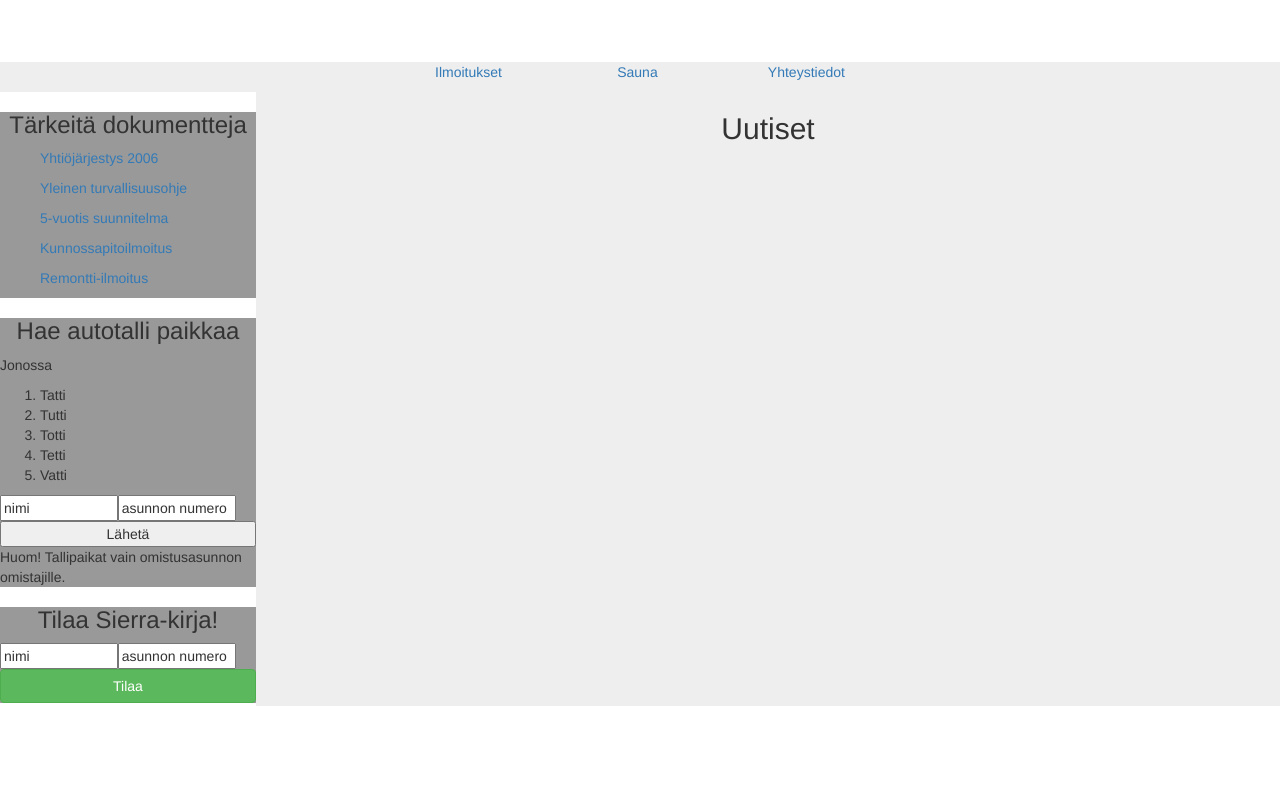
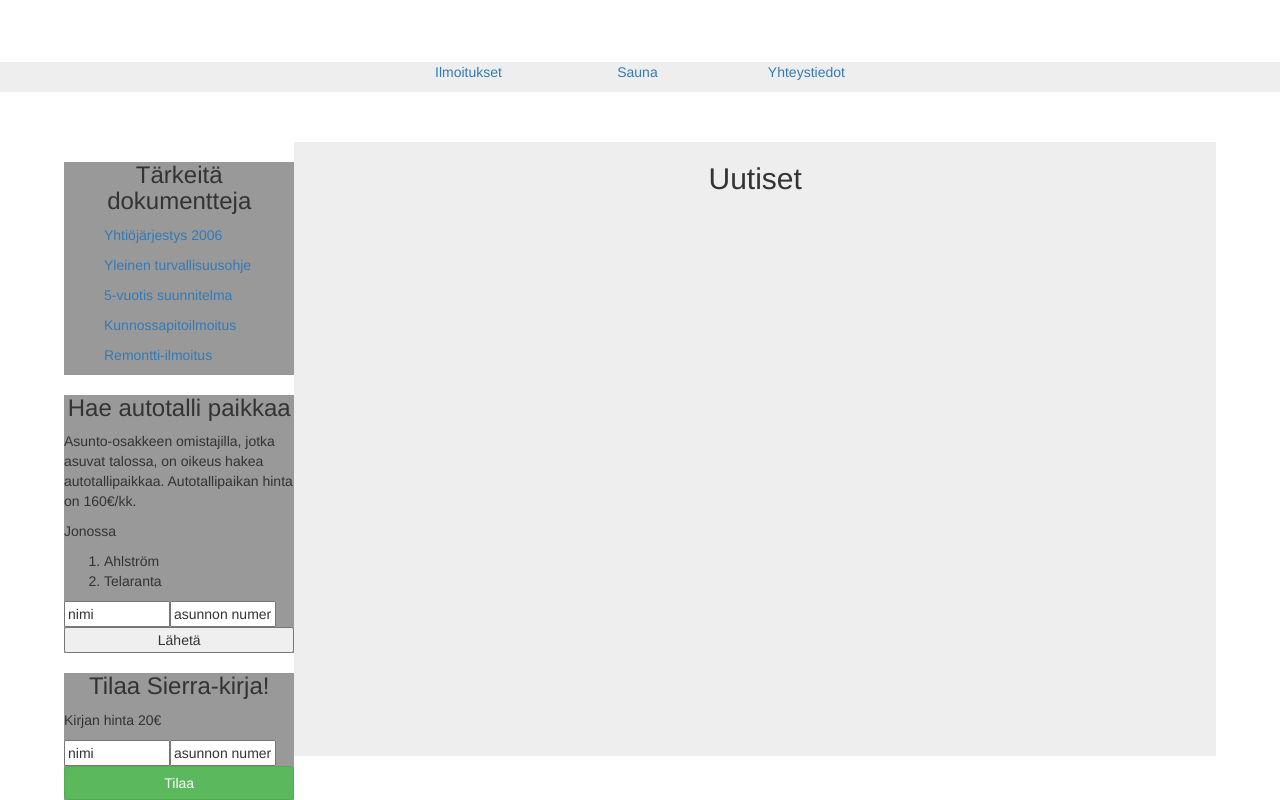
Before and after one commit to lehtone1/Sierra, an Angular app: page /announcement in a window 1280 px wide. Shown: the part 598-1398 px from the top of the page. Before the commit the page ends 1304 px from the top, so only its background shows below. Built offline with nearby package versions, Linux system fonts and the light colour scheme.

Commit message:
Text additions

```diff
--- a/src/app/announcement/side-box/buy-book/buy-book.component.html
+++ b/src/app/announcement/side-box/buy-book/buy-book.component.html
@@ -1,5 +1,6 @@
 <div class="order-book">
   <h3>Tilaa Sierra-kirja!</h3>
+  <p>Kirjan hinta 20€</p>
   <input type="text" name="" value="nimi">
   <input type="text" name="" value="asunnon numero">
   <button class="btn btn-success">Tilaa</button>
--- a/src/app/announcement/side-box/garage/garage.component.html
+++ b/src/app/announcement/side-box/garage/garage.component.html
@@ -1,17 +1,14 @@
 <div class="garage">
   <h3>Hae autotalli paikkaa</h3>
+  <p>Asunto-osakkeen omistajilla, jotka asuvat talossa, on oikeus hakea autotallipaikkaa. Autotallipaikan hinta on 160€/kk.</p>
   <p>Jonossa</p>
   <ol>
-    <li>Tatti</li>
-    <li>Tutti</li>
-    <li>Totti</li>
-    <li>Tetti</li>
-    <li>Vatti</li>
+    <li>Ahlström</li>
+    <li>Telaranta</li>
   </ol>
   <div>
     <input type="text" value="nimi">
     <input type="text" value="asunnon numero">
     <button>Lähetä</button>
-    <p>Huom! Tallipaikat vain omistusasunnon omistajille.</p>
   </div>
 </div>
--- a/src/app/app.component.css
+++ b/src/app/app.component.css
@@ -1,5 +1,3 @@
-
-
-
-/*********************************
-********** HEADER ***************/
+.wrapper {
+    margin: 50px 5%;
+}
--- a/src/app/app.component.html
+++ b/src/app/app.component.html
@@ -1,3 +1,5 @@
 <app-header></app-header>
 <app-navigation-bar></app-navigation-bar>
-<router-outlet></router-outlet>
+<div class="wrapper">
+    <router-outlet></router-outlet>
+</div>
```
